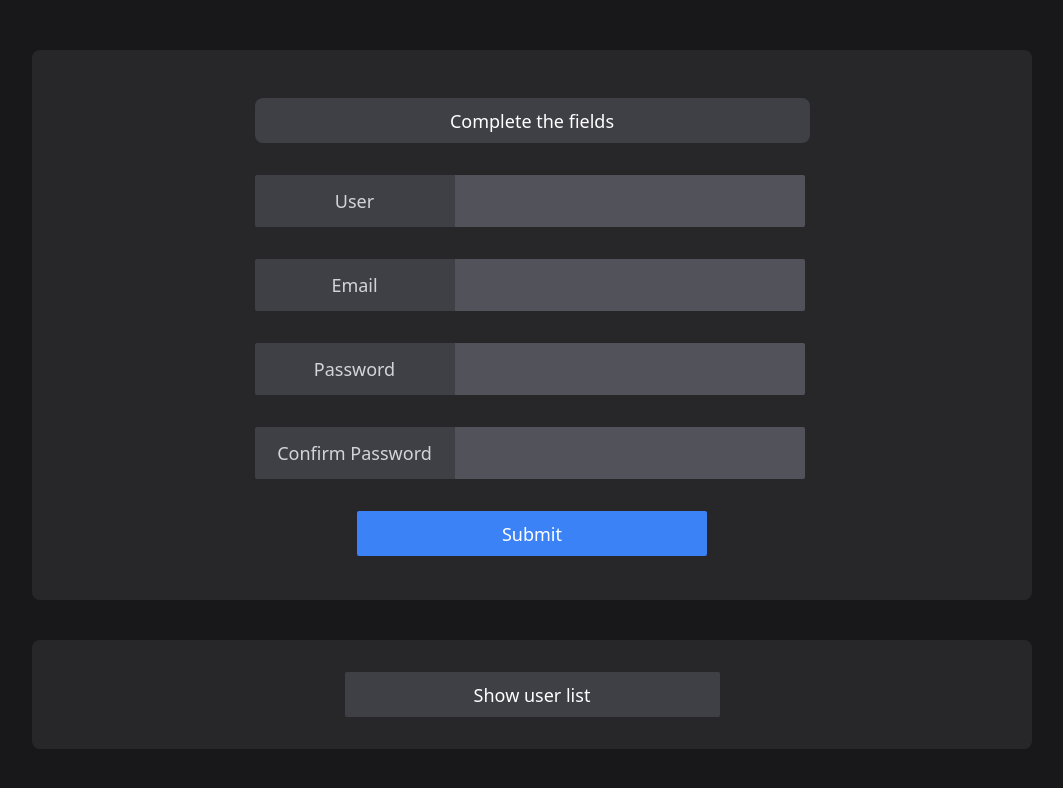
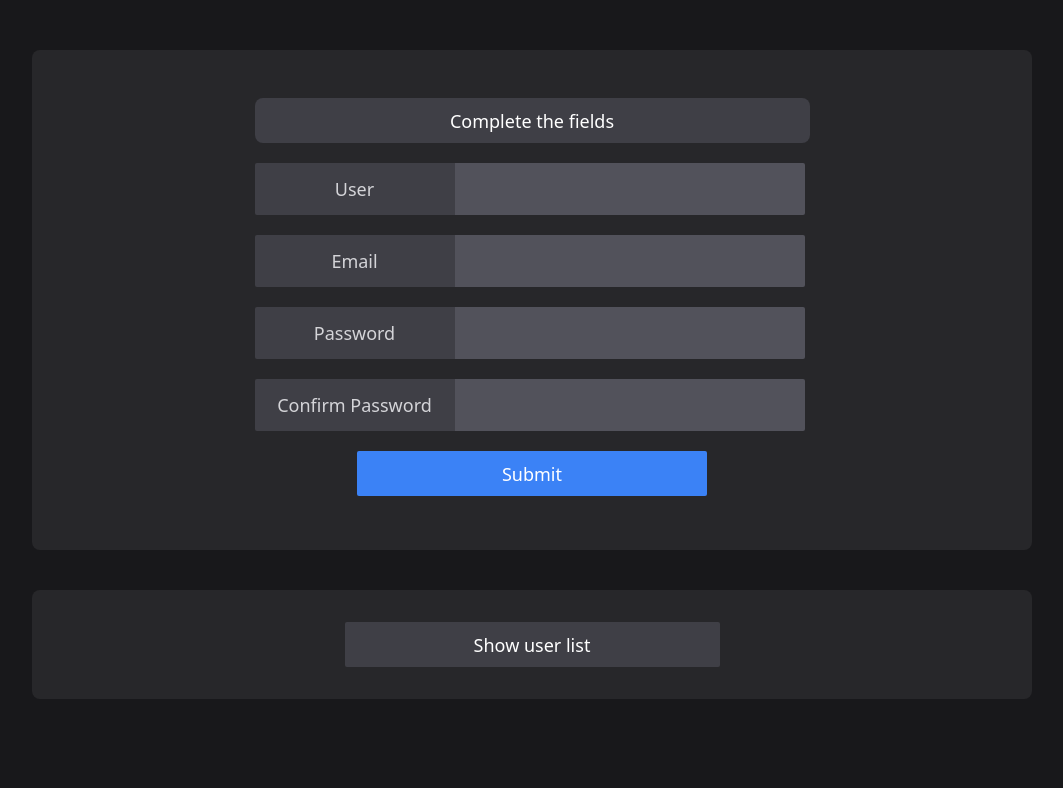
Before and after one commit to brenocrepaldi/user-authentication-system, a React (Vite) app in the folder frontend/: page / in a window 1280 px wide. Shown: the top 788 px of the page, without its empty margins (108-1171 px from the left). Built offline with nearby package versions, Linux system fonts and the light colour scheme.

Commit message:
chenges form style

```diff
--- a/frontend/src/components/Form.tsx
+++ b/frontend/src/components/Form.tsx
@@ -81,10 +81,10 @@ export function Form() {
 	};
 
 	return (
-		<div className="w-[1000px] min-h-[550px] bg-zinc-800 p-8 rounded-lg flex flex-col items-center">
+		<div className="w-[1000px] min-h-[500px] bg-zinc-800 p-8 rounded-lg flex flex-col items-center">
 			<form
 				onSubmit={getUserCredentials}
-				className="flex flex-col gap-8 justify-center items-center"
+				className="flex flex-col gap-5 justify-center items-center"
 			>
 				<div
 					className={`mt-4 p-4 rounded-lg text-white text-lg w-[555px] h-[45px] flex items-center justify-center transition ${handleBackgroundColor()}`}
```
